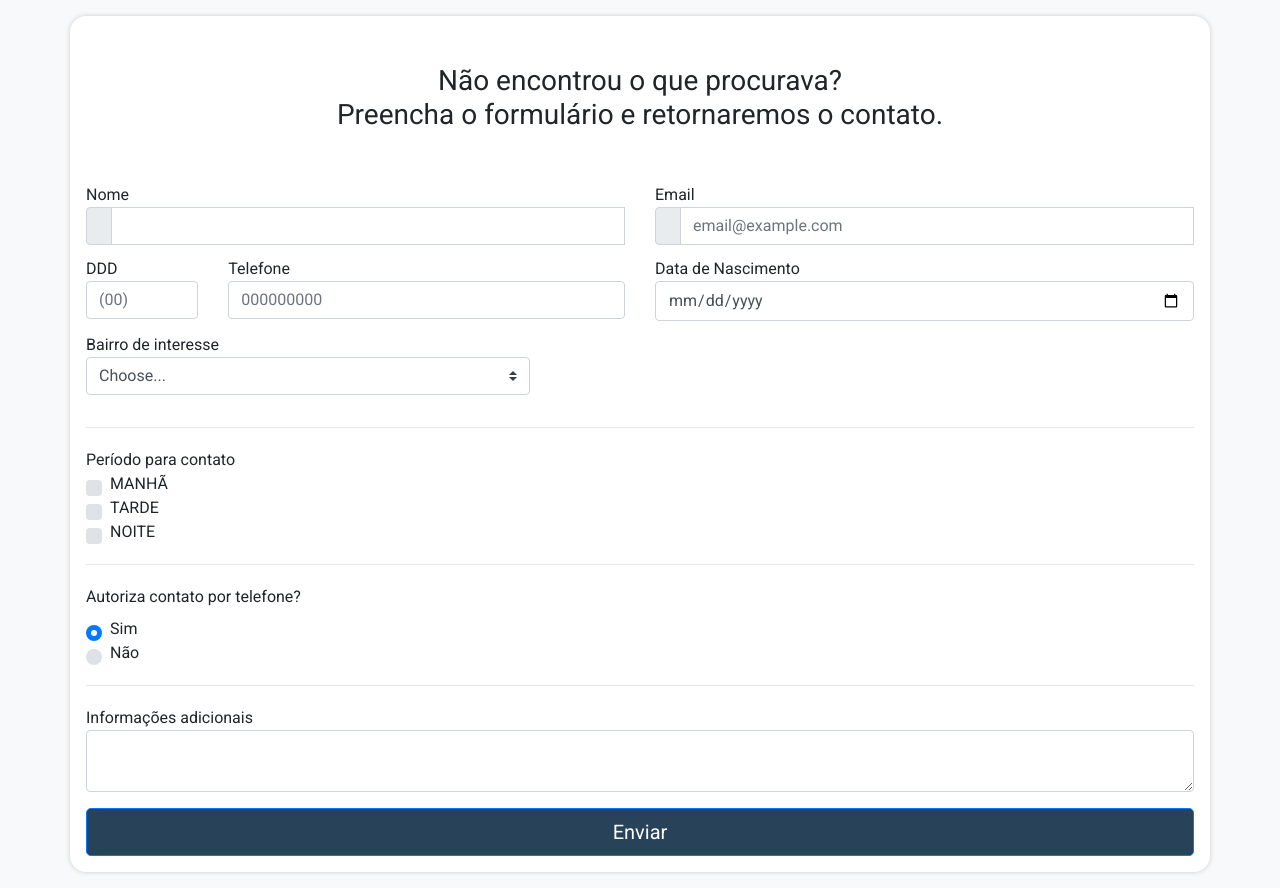
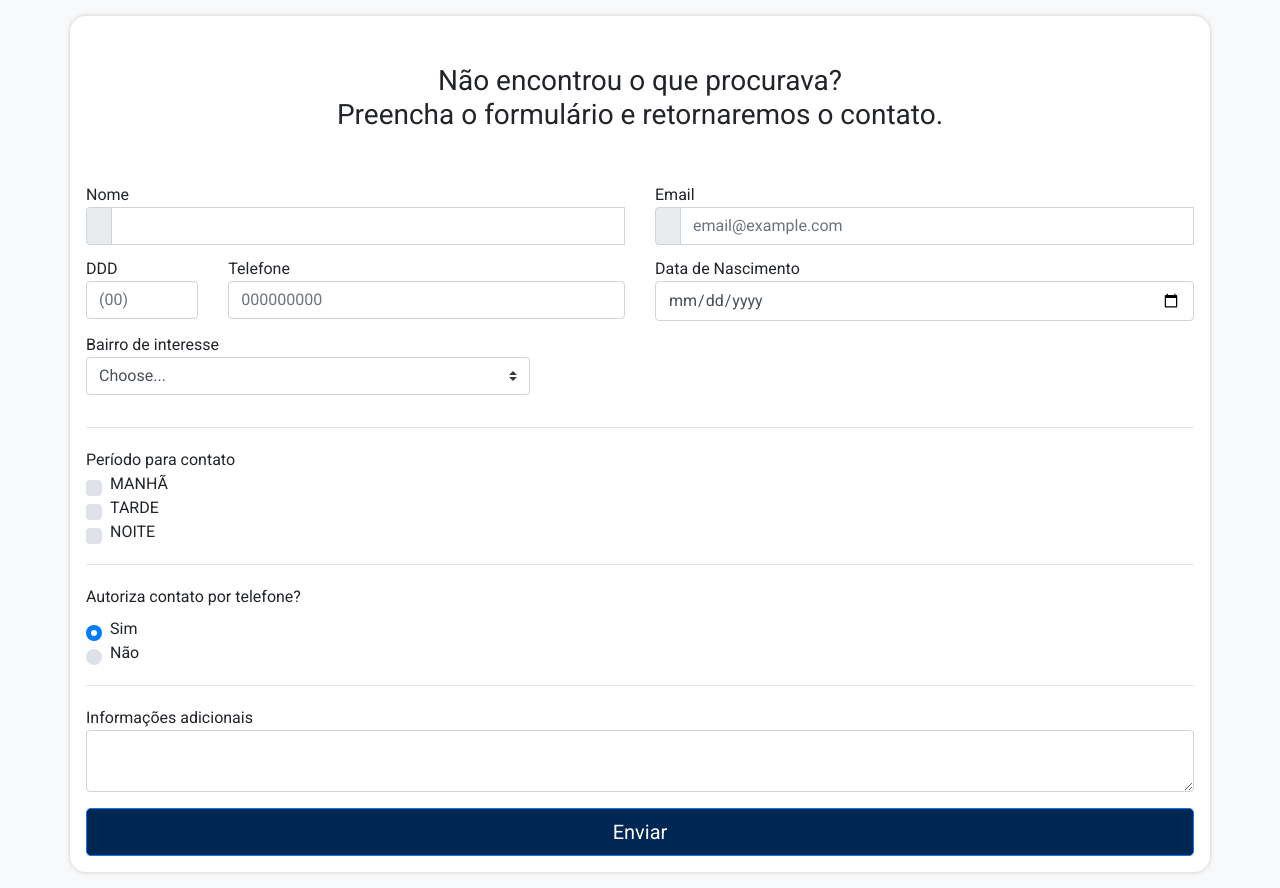
Before and after one commit to msilvafreitas/banner-formulario, a plain HTML site: page FORMULARIO/index.html in a window 1280 px wide. Drawn offline with nearby package versions, Linux system fonts and the light colour scheme; some icons are missing.

Commit message:
alteração cor do botão

```diff
--- a/FORMULARIO/style.css
+++ b/FORMULARIO/style.css
@@ -15,7 +15,7 @@ body {
 }
 
 .btn-primary, .btn-primary:visited {
-    background-color: #274259;
+    background-color: #002654;
 }
 
 .btn-primary:hover, .btn-primary:active {
```
